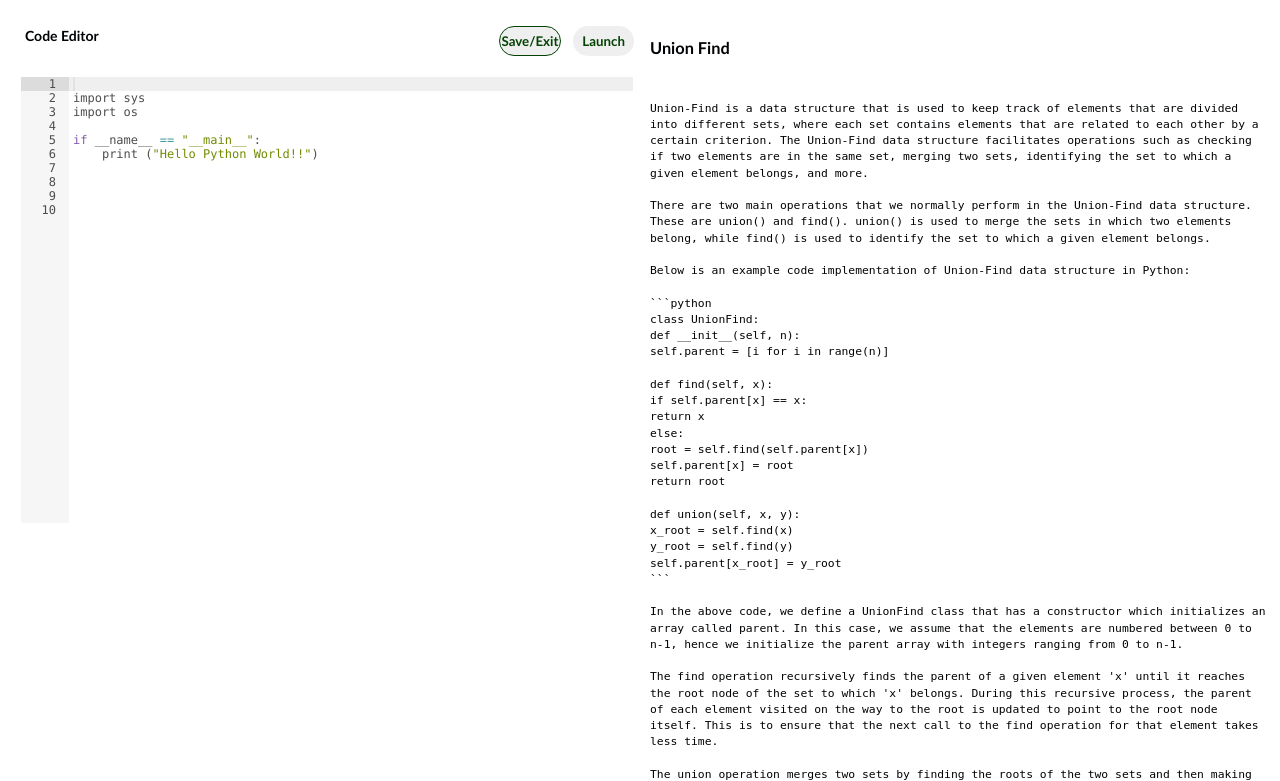
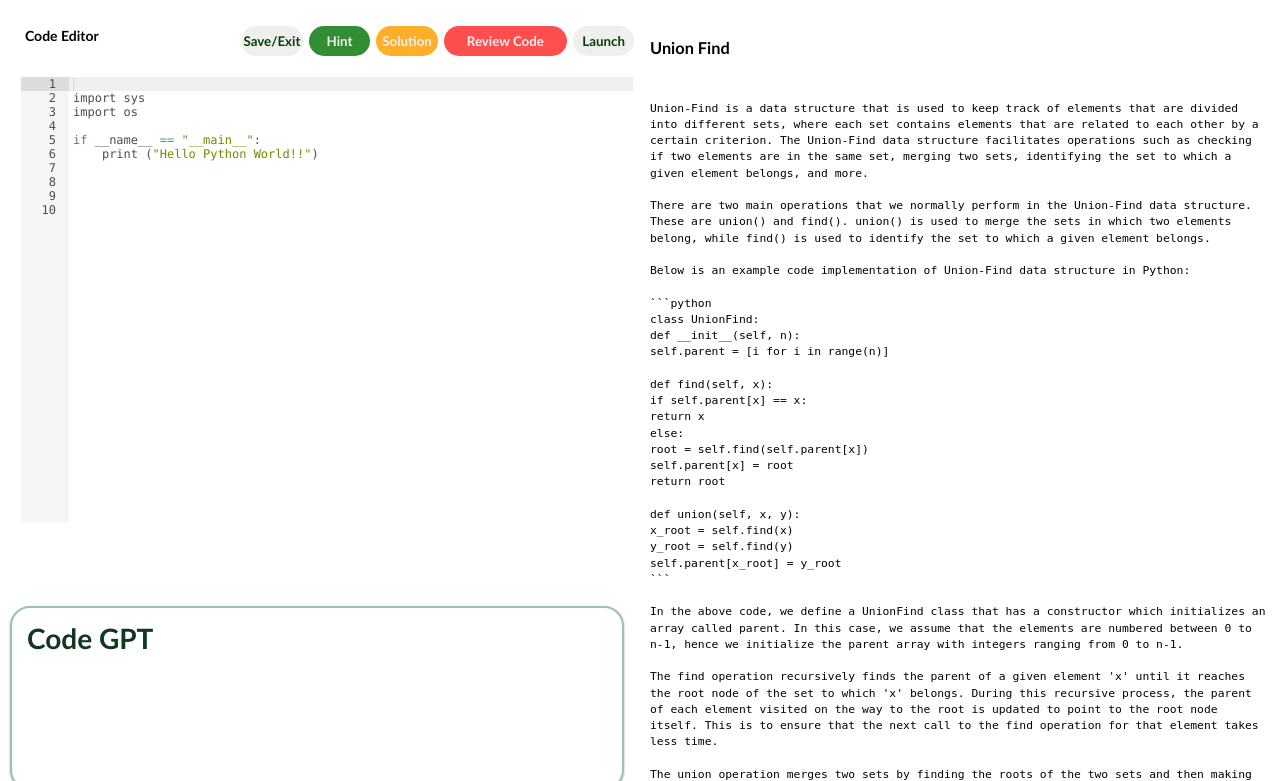
Before and after one commit to GordonChen19/CodeLab-Source-Code, a Flask app: page /session/1/C in a window 1280 px wide. Shown: the part 107-888 px from the top of the page. Run offline with Flask 3, Linux system fonts and the light colour scheme; a user stored in the database is signed in; data comes from the database, SQL or seed files in the repository; both versions use the stored data as it was after the commit.

Commit message:
buttons fixed

```diff
--- a/Website/chatgpt.py
+++ b/Website/chatgpt.py
@@ -11,7 +11,7 @@ import os
 
 def chatgpt(query):
 
-    openai.api_key = CHATGPT_SECRET_KEY
+    openai.api_key = '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'
     messages = [ {"role": "system", "content":
                 "You are a intelligent assistant."} ]
 
--- a/Website/models.py
+++ b/Website/models.py
@@ -17,3 +17,7 @@ class Room(db.Model):
     room_concept=db.Column(db.String(50),nullable=False)
     introduction=db.Column(db.String(5000))
     question=db.Column(db.String(5000))
+    hint=db.Column(db.String(5000),default='')
+    solution=db.Column(db.String(5000),default='')
+    code_review=db.Column(db.String(5000),default='')
+    last_pressed=db.Column(db.String(15),default='hint')
--- a/Website/static/css/editor.css
+++ b/Website/static/css/editor.css
@@ -61,12 +61,58 @@ form{
 }
 
 #save-button {
-  border: 1px solid rgb(4, 66, 4);
+  border: 1px solid rgba(4, 66, 4, 0);
   color: rgb(4, 66, 4);
   border-radius: 20px;
   height: 30px;
   width:10%;
-  right:12%;
+  right:54%;
+}
+
+#hint-button, #sol-button, #cr-button{
+  border: 1px solid rgba(4, 66, 4, 0);
+  border-radius: 20px;
+  height: 30px;
+}
+
+
+#hint-button{
+  width: 10%;
+  background-color: rgb(51, 141, 51);
+  color: #f1f1f1;
+  right: 43%;
+}
+
+#sol-button{
+  background-color: rgb(253, 175, 41);
+  color: #f1f1f1;
+  width:10%;
+  right: 32%;
+}
+
+#cr-button{
+  background-color: rgb(255, 78, 78);
+  color: #f1f1f1;
+  width:20%;
+  right: 11%;
+}
+
+#hint-button:hover{
+  background-color: rgb(4, 66, 4);
+  color: #f1f1f1;
+  cursor: pointer;
+}
+
+#sol-button:hover{
+  background-color: rgb(174, 113, 8);
+  color: #f1f1f1;
+  cursor: pointer;
+}
+
+#cr-button:hover{
+  background-color: rgb(194, 52, 52);
+  color: #f1f1f1;
+  cursor: pointer;
 }
 
 
@@ -292,7 +301,7 @@ header{
   margin-top: 0px;
   margin-bottom: 10px;
   background-clip: text;
-  background: hsl(234, 32%, 20%);
+  background: hsl(144, 56%, 14%);
   -webkit-background-clip: text;
   -webkit-text-fill-color: transparent;
 }
--- a/Website/templates/code_editor.html
+++ b/Website/templates/code_editor.html
@@ -33,7 +33,9 @@
                     </div>
                     <input id="save-button" class="head-section" type="submit" value="Save/Exit" name='save-button'/>
                     <input id="launch-button" class="head-section" type="submit" value="Launch" name='launch-button'   />
-
+                    <input id="hint-button" class="head-section" type="submit" value="Hint" name="Hint" />
+                    <input id="sol-button"class="head-section"  type="submit" value="Solution" name="Solution" />
+                    <input id="cr-button" class="head-section" type="submit" value="Review Code" name="Review Code"/>
 
                     <textarea id="text-code" name="code" rows={{ rows }} cols={{ cols }}>
                         {{ code }}
@@ -41,6 +43,15 @@
                     <div id="text-code-ace" class="hidden">{{ code }}</div>
 
                 </form>
+            </div>
+
+
+
+            <div class="chat-container"style= "width:60%; min-height: 150px; background-color: rgb ;">
+                <h1 class="heading">Code GPT</h1>
+                <div class="chat-wrapper" >
+                  <div id="chat-messages" class="chat-box" style=" min-height: 100px;"></div>
+                </div>
             </div>
 
 
--- a/Website/views.py
+++ b/Website/views.py
@@ -141,6 +141,35 @@ def enter_room_python(room_id):
             db.session.commit()
             return redirect(url_for('views.view_invitations'))
 
+        elif 'Hint' in request.form:
+            print("hint detected")
+            room=Room.query.filter_by(id=room_id).first()
+            room.hint=chatgpt("give a hint for solving the "+room.question+" .Begin with 'hint:'")
+            room.last_pressed='hint'
+            print("printing hint")
+            print(room.hint)
+            db.session.commit()
+            return redirect(url_for('views.enter_room_python',room_id=room_id))
+        elif 'Solution' in request.form:
+            print("solution detected")
+            print("hello")
+            room=Room.query.filter_by(id=room_id).first()
+            room.solution=chatgpt("give the solution code written in" + room.room_language + "to the" + room.question + " Begin with code:")
+            room.last_pressed='solution'
+            print("printing solution")
+            print(room.solution)
+            db.session.commit()
+            return redirect(url_for('views.enter_room_python',room_id=room_id))
+        elif 'Review Code' in request.form:
+            print("review code detected")
+            room=Room.query.filter_by(id=room_id).first()
+            room.code_review=chatgpt("Given the question" + room.question + "Give suggestions to how to improve the follow code to answer the question." + code)
+            room.last_pressed='code_review'
+            print("code_review")
+            print(room.code_review)
+            db.session.commit()
+            return redirect(url_for('views.enter_room_python',room_id=room_id))
+
     else:
         room=Room.query.filter_by(id=room_id).first()
         code = room.data
@@ -152,7 +181,8 @@ def enter_room_python(room_id):
     introduction=room.introduction
     question=room.question
 
-    print(introduction)
+    prompt=getattr(room,room.last_pressed)
+
 
     return render_template('code_editor.html',
                            user=current_user,
@@ -166,6 +196,7 @@ def enter_room_python(room_id):
                            introduction=introduction,
                            question=question,
                            room_name=room_name,
+                           prompt=prompt,
                            h_reference=f'/session/{room_id}/python')
 
 @views.route("/session/<room_id>/C",methods=['POST','GET'])
@@ -189,6 +220,35 @@ def enter_room_C(room_id):
             room.data=code
             db.session.commit()
             return redirect(url_for('views.view_invitations'))
+
+        elif 'Hint' in request.form:
+            print("hint detected")
+            room=Room.query.filter_by(id=room_id).first()
+            room.hint=chatgpt("give a hint for solving the "+room.question+" .Begin with 'hint:'")
+            room.last_pressed='hint'
+            print("printing hint")
+            print(room.hint)
+            db.session.commit()
+            return redirect(url_for('views.enter_room_C',room_id=room_id))
+        elif 'Solution' in request.form:
+            print("solution detected")
+            print("hello")
+            room=Room.query.filter_by(id=room_id).first()
+            room.solution=chatgpt("give the solution code written in" + room.room_language + "to the" + room.question + " Begin with code:")
+            room.last_pressed='solution'
+            print("printing solution")
+            print(room.solution)
+            db.session.commit()
+            return redirect(url_for('views.enter_room_C',room_id=room_id))
+        elif 'Review Code' in request.form:
+            print("review code detected")
+            room=Room.query.filter_by(id=room_id).first()
+            room.code_review=chatgpt("Given the question" + room.question + "Give suggestions to how to improve the follow code to answer the question." + code)
+            room.last_pressed='code_review'
+            print("code_review")
+            print(room.code_review)
+            db.session.commit()
+            return redirect(url_for('views.enter_room_C',room_id=room_id))
     else:
         room=Room.query.filter_by(id=room_id).first()
         code = room.data
@@ -199,6 +259,8 @@ def enter_room_C(room_id):
     room_name=room.room_concept
     introduction=room.introduction
     question=room.question
+
+    prompt=getattr(room,room.last_pressed)
 
     return render_template('code_editor.html',
                            user=current_user,
@@ -212,6 +274,7 @@ def enter_room_C(room_id):
                            introduction=introduction,
                            question=question,
                            room_name=room_name,
+                           prompt=prompt,
                            h_reference=f'/session/{room_id}/C')
 
 @views.route("/session/<room_id>/Cpp",methods=['POST','GET'])
@@ -236,6 +299,35 @@ def enter_room_Cpp(room_id):
             db.session.commit()
             return redirect(url_for('views.view_invitations'))
 
+        elif 'Hint' in request.form:
+            print("hint detected")
+            room=Room.query.filter_by(id=room_id).first()
+            room.hint=chatgpt("give a hint for solving the "+room.question+" .Begin with 'hint:'")
+            room.last_pressed='hint'
+            print("printing hint")
+            print(room.hint)
+            db.session.commit()
+            return redirect(url_for('views.enter_room_Cpp',room_id=room_id))
+        elif 'Solution' in request.form:
+            print("solution detected")
+            print("hello")
+            room=Room.query.filter_by(id=room_id).first()
+            room.solution=chatgpt("give the solution code written in" + room.room_language + "to the" + room.question + " Begin with code:")
+            room.last_pressed='solution'
+            print("printing solution")
+            print(room.solution)
+            db.session.commit()
+            return redirect(url_for('views.enter_room_Cpp',room_id=room_id))
+        elif 'Review Code' in request.form:
+            print("review code detected")
+            room=Room.query.filter_by(id=room_id).first()
+            room.code_review=chatgpt("Given the question" + room.question + "Give suggestions to how to improve the follow code to answer the question." + code)
+            room.last_pressed='code_review'
+            print("code_review")
+            print(room.code_review)
+            db.session.commit()
+            return redirect(url_for('views.enter_room_Cpp',room_id=room_id))
+
     else:
         room=Room.query.filter_by(id=room_id).first()
         code = room.data
@@ -247,6 +339,7 @@ def enter_room_Cpp(room_id):
     introduction=room.introduction
     question=room.question
 
+    prompt=getattr(room,room.last_pressed)
 
     return render_template('code_editor.html',
                            user=current_user,
@@ -260,5 +353,6 @@ def enter_room_Cpp(room_id):
                            room_name=room_name,
                            introduction=introduction,
                            question=question,
+                           prompt=prompt,
                            h_reference=f'/session/{room_id}/Cpp'
                            )
--- a/main.py
+++ b/main.py
@@ -20,30 +20,3 @@ socketio=SocketIO(app)
 if __name__ == '__main__':
     socketio.run(app, debug=True)
     # app.run(debug=True)
-
-
-
-
-'''
-web Socket
-'''
-
-from Website.models import Room
-from Website import db
-from Website import chatgpt
-
-
-@socketio.on('send_message')
-def handle_message(message):
-    if message['type'] == 'hint':
-        user_message="give a hint to solve the "+message['problem']+" Begin with hint"
-    elif message['type']=='solution':
-        user_message="give the solution to the "+message['problem']+" Begin with solution"
-    else:
-        user_message = message['content']
-
-    generated_response=chatgpt(user_message)
-
-    # Emit the response back to the client
-    response = {'role': 'assistant', 'content': generated_response}
-    emit('receive_message', response)
--- a/running/a.py
+++ b/running/a.py
@@ -1,5 +1,6 @@
+
 import sys
 import os
 
-if __name__ == "__main__":
-    print ("Hello Python World!!")
+for i in range(5):
+    print(i)
```
Also changed, not shown: other parts of Website/static/css/editor.css (+26 -43 lines), instance/database.db.
